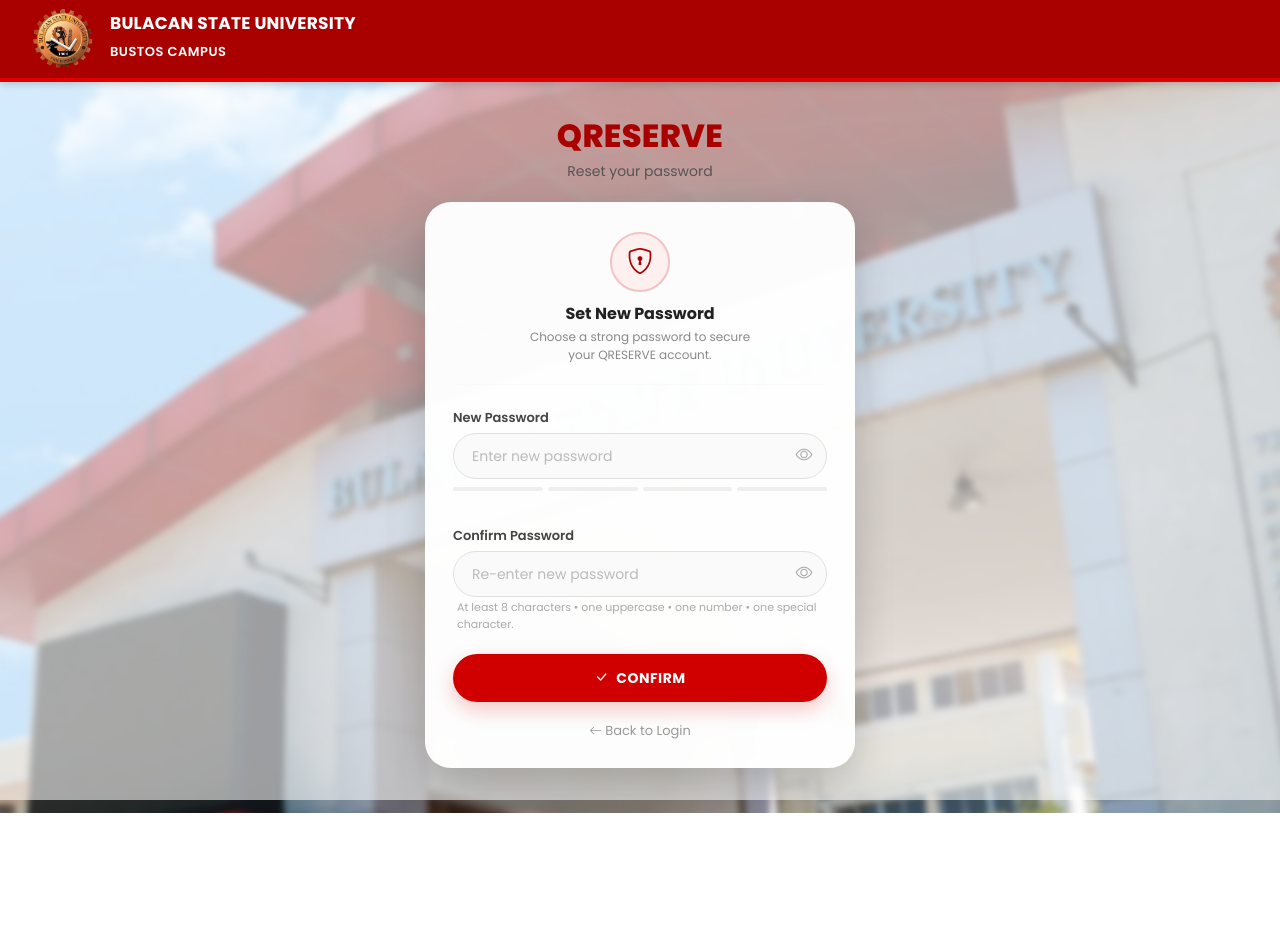
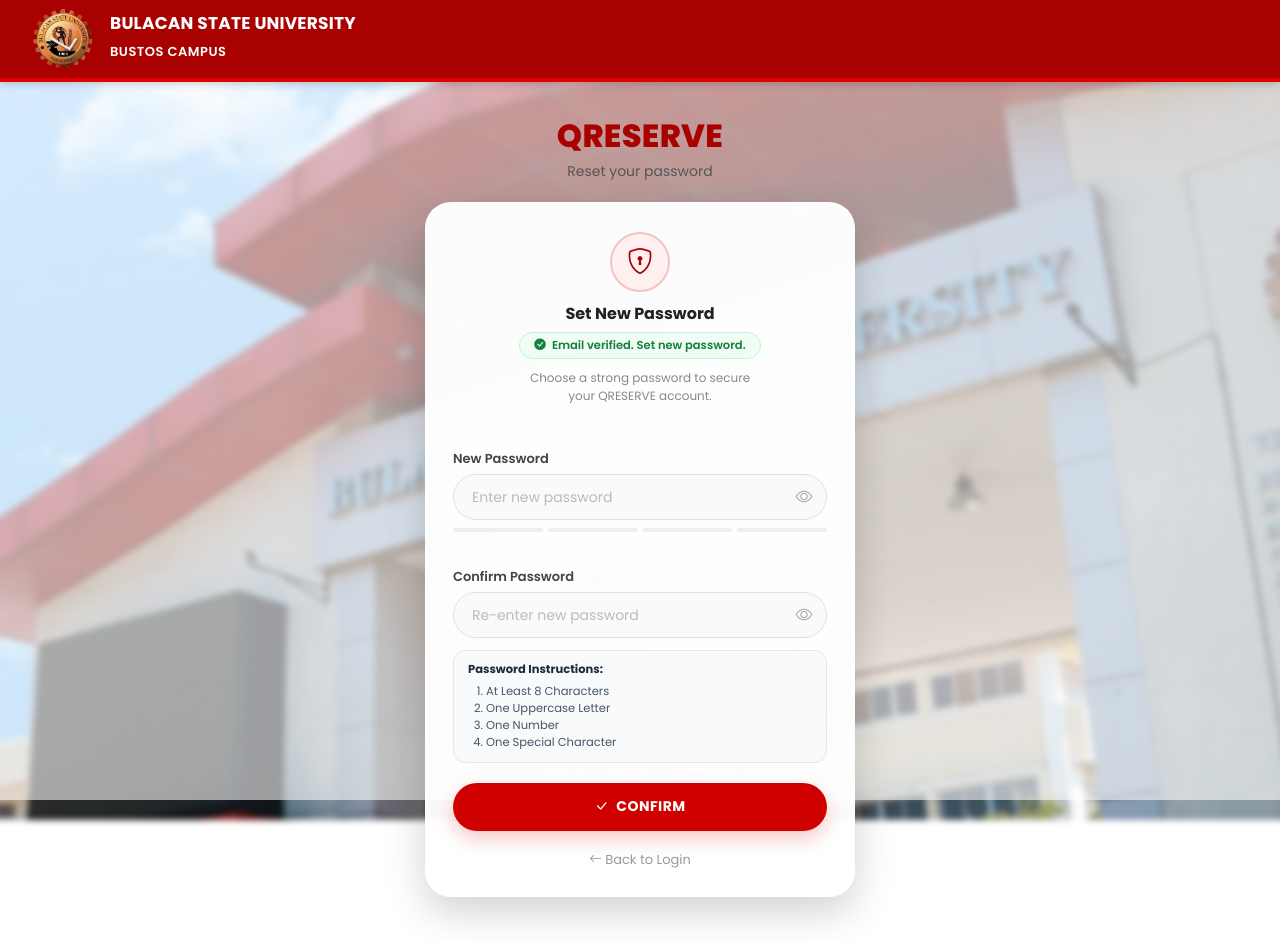
Before and after one commit to shekhaniahmad4-glitch/QRESERVEproj, a Flask app: template templates/reset_password.html in a window 1280 px wide. Before the commit the page ends 813 px from the top, so only its background shows below. Run offline with Flask 3, Linux system fonts and the light colour scheme; the template is opened without the code that fills it, so the values that code supplies are empty.

Commit message:
Align Password Reset with Week 9 Consultant specifications

```diff
--- a/templates/reset_password.html
+++ b/templates/reset_password.html
@@ -365,6 +365,9 @@
                         <i class="bi bi-shield-lock"></i>
                     </div>
                     <h5>Set New Password</h5>
+                    <div style="font-size: 11.5px; font-weight: 600; color: #15803d; background: #f0fdf4; border: 1px solid #bbf7d0; border-radius: 20px; padding: 4px 14px; margin: 4px auto 10px; display: inline-flex; align-items: center; gap: 6px;">
+                        <i class="bi bi-check-circle-fill"></i> Email verified. Set new password.
+                    </div>
                     <p>Choose a strong password to secure<br>your QRESERVE account.</p>
                 </div>
 
@@ -428,9 +431,15 @@
                         </div>
                     </div>
 
-                    <p class="password-hint">
-                        At least 8 characters &bull; one uppercase &bull; one number &bull; one special character.
-                    </p>
+                    <div class="password-instructions" style="background:#f8fafc; border:1px solid #e2e8f0; border-radius:12px; padding:10px 14px; margin: 12px 0 16px; text-align:left; font-size:11.5px; color:#475569;">
+                        <div style="font-weight:700; color:#1e293b; margin-bottom:4px;">Password Instructions:</div>
+                        <ol style="margin-bottom:0; padding-left:18px; line-height:1.5;">
+                            <li>At Least 8 Characters</li>
+                            <li>One Uppercase Letter</li>
+                            <li>One Number</li>
+                            <li>One Special Character</li>
+                        </ol>
+                    </div>
 
                     <button type="submit" class="recovery-btn">
                         <i class="bi bi-check-lg me-1"></i> CONFIRM
```
